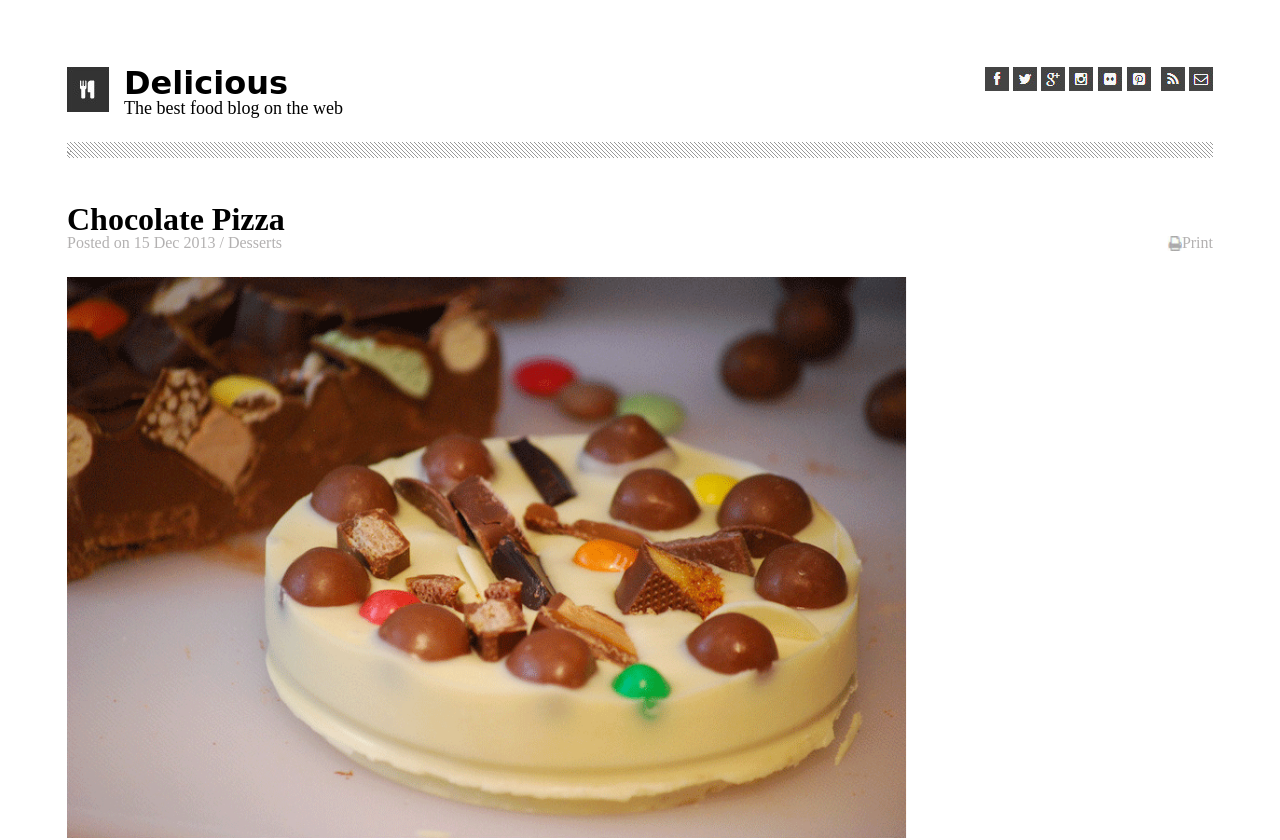
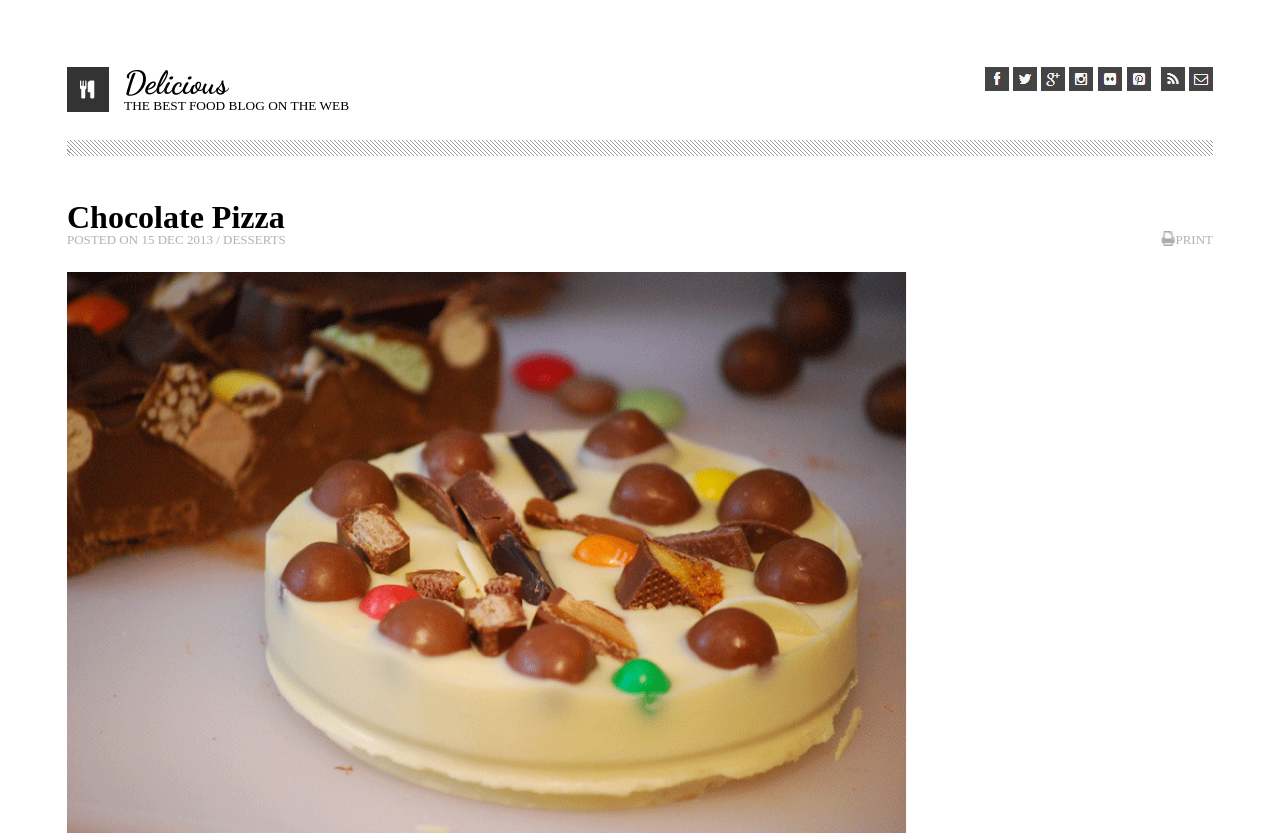
Before and after one commit to GinaHobbs/chocolate-pizza, a plain HTML site: page index.html in a window 1280 px wide. Shown: the top 840 px of the page. Drawn offline with Linux system fonts and the light colour scheme.

Commit message:
finished project

```diff
--- a/css/style.css
+++ b/css/style.css
@@ -9,11 +9,13 @@ body {
 
 #blog-title {
   font-size: xx-large;
-  font-family: cursive;
+  font-family: 'Dancing Script', cursive;
+  font-weight: bolder;
 }
 
 #blog-title-tag {
-  font-size: large;
+  font-size: smaller;
+  text-transform: uppercase;
 }
 
 .title-bar {
@@ -22,6 +24,8 @@ body {
 
 #title-tagline {
   color:rgb(179, 177, 177);
+  text-transform: uppercase;
+  font-size: small;
 }
 
 #logo-img {
@@ -98,7 +102,7 @@ ul {
 }
 
 li {
-  list-style: square outside none;
+  list-style: square inside none;
   padding: 10px;
   color:rgb(117, 117, 117);
   font-weight: bold;
--- a/index.html
+++ b/index.html
@@ -1,6 +1,8 @@
 <!DOCTYPE html>
 <html>
   <head>
+    <link rel="preconnect" href="https://fonts.gstatic.com">
+    <link href="https://fonts.googleapis.com/css2?family=Dancing+Script:wght@700&display=swap" rel="stylesheet">
     <title>Chocolate Pizza</title>
     <link rel="stylesheet" href="./css/reset.css"></link>
     <link rel="stylesheet" href="./css/style.css"></link>
```
Also changed, not shown: img/check-box.png (added).
